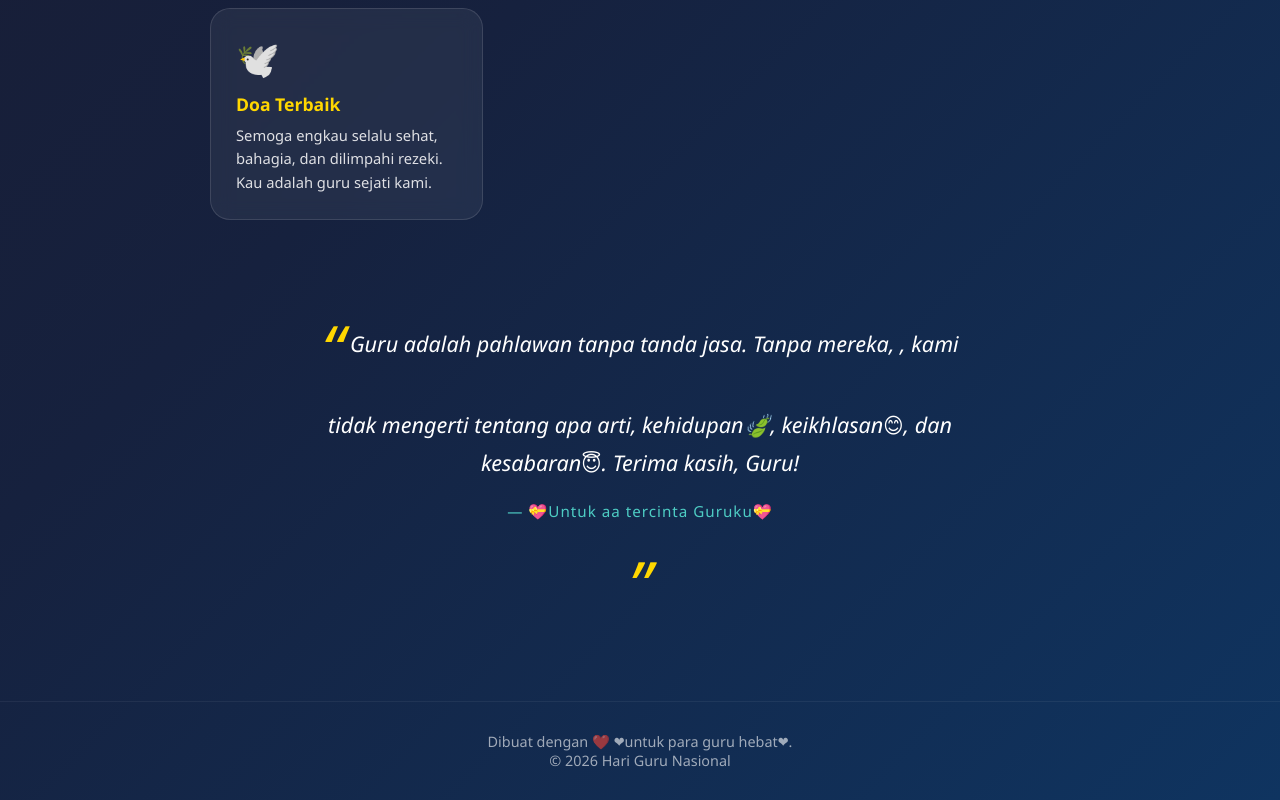
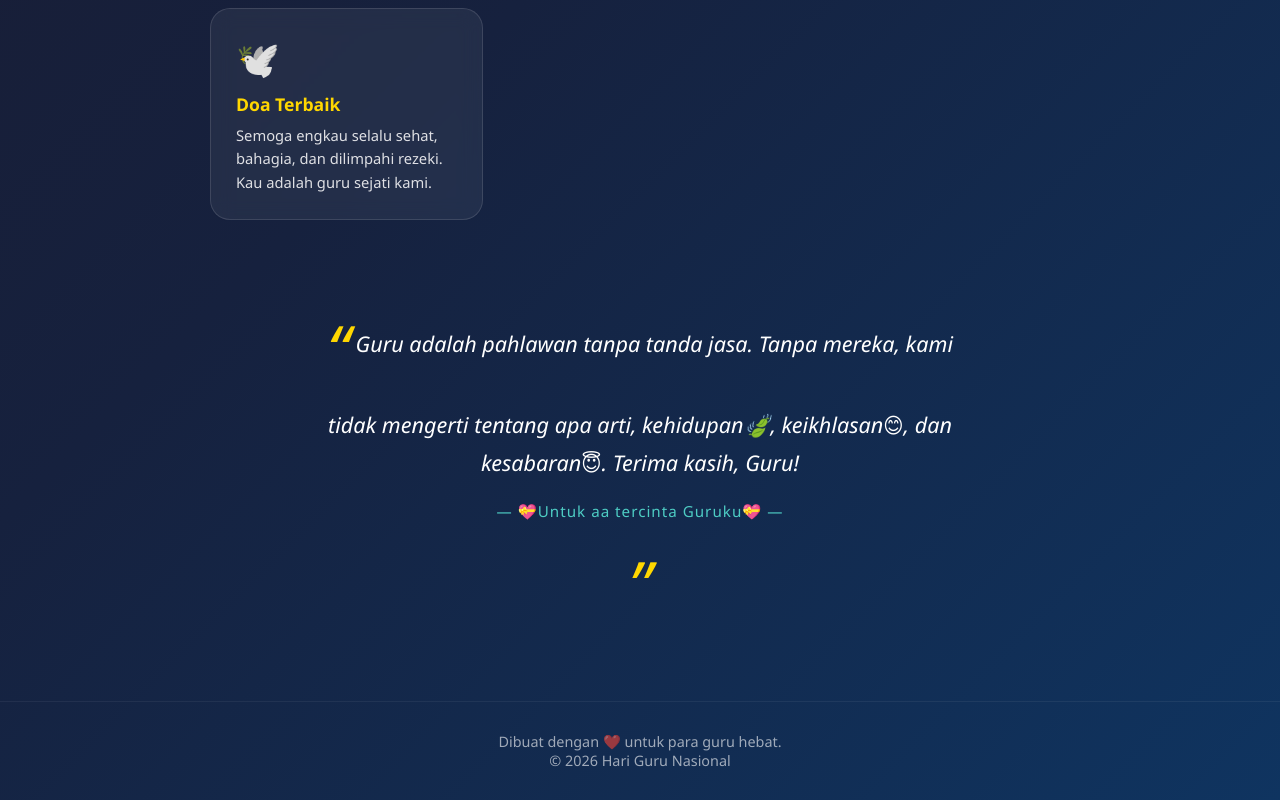
Before and after one commit to fbrndwiputra12-source/Teacher-is-everything-, a plain HTML site: page index.html in a window 1280 px wide. Shown: the part 1028-1828 px from the top of the page. Drawn offline with Linux system fonts and the light colour scheme.

Commit message:
Update index.html

```diff
--- a/index.html
+++ b/index.html
@@ -282,12 +282,12 @@
 </section>
 
 <section class="big-quote">
-  Guru adalah pahlawan tanpa tanda jasa. Tanpa mereka, , kami tidak mengerti tentang apa arti, kehidupan🍃, keikhlasan😊, dan kesabaran😇. Terima kasih, Guru!
-  <span class="author">— 💝Untuk aa tercinta Guruku💝</span>
+  Guru adalah pahlawan tanpa tanda jasa. Tanpa mereka, kami tidak mengerti tentang apa arti, kehidupan🍃, keikhlasan😊, dan kesabaran😇. Terima kasih, Guru!
+  <span class="author">— 💝Untuk aa tercinta Guruku💝 —</span>
 </section>
 
 <footer>
-  Dibuat dengan <span class="heart">❤️</span> ❤untuk para guru hebat❤.<br>
+  Dibuat dengan <span class="heart">❤️</span> untuk para guru hebat.<br>
   &copy; 2026 Hari Guru Nasional
 </footer>
 
```
